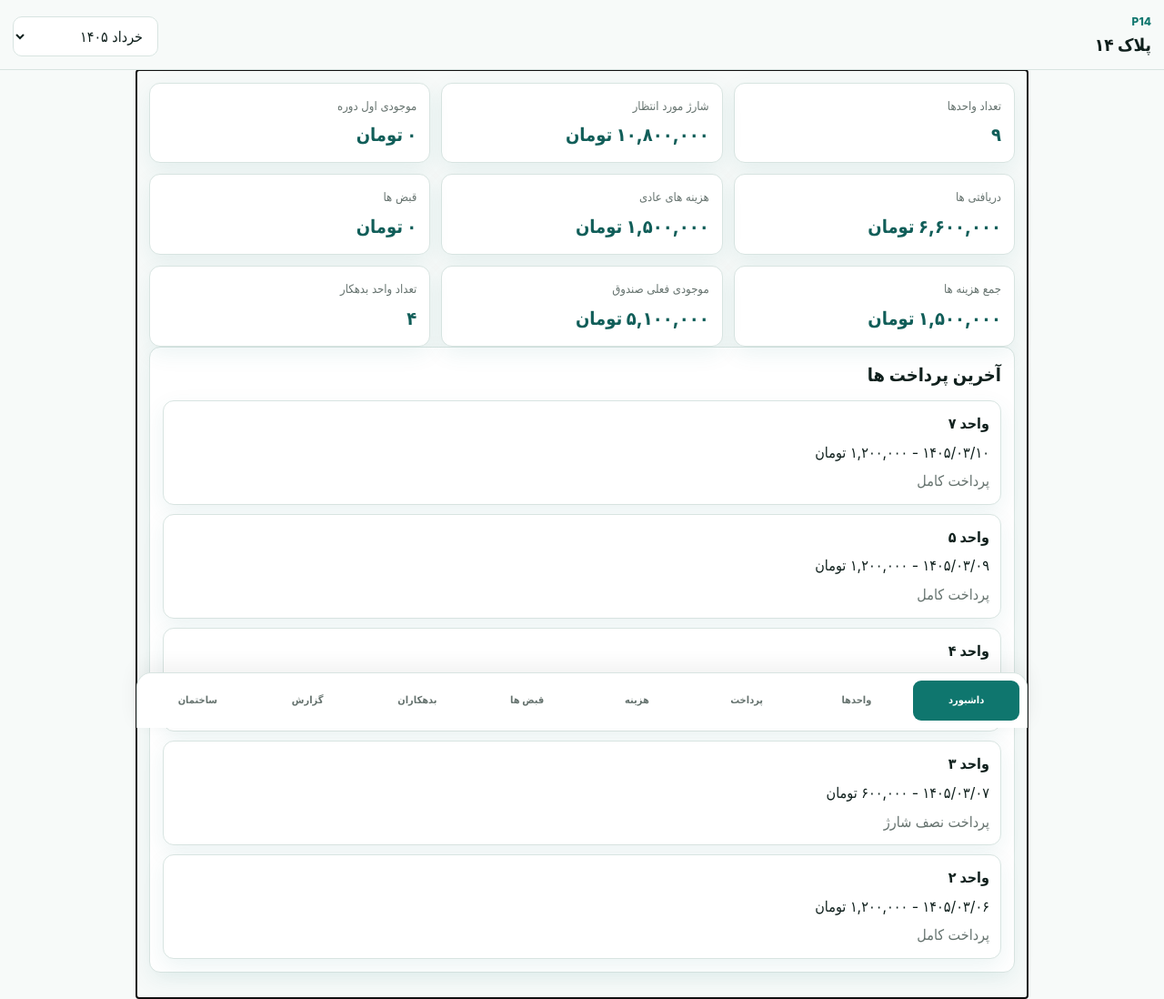
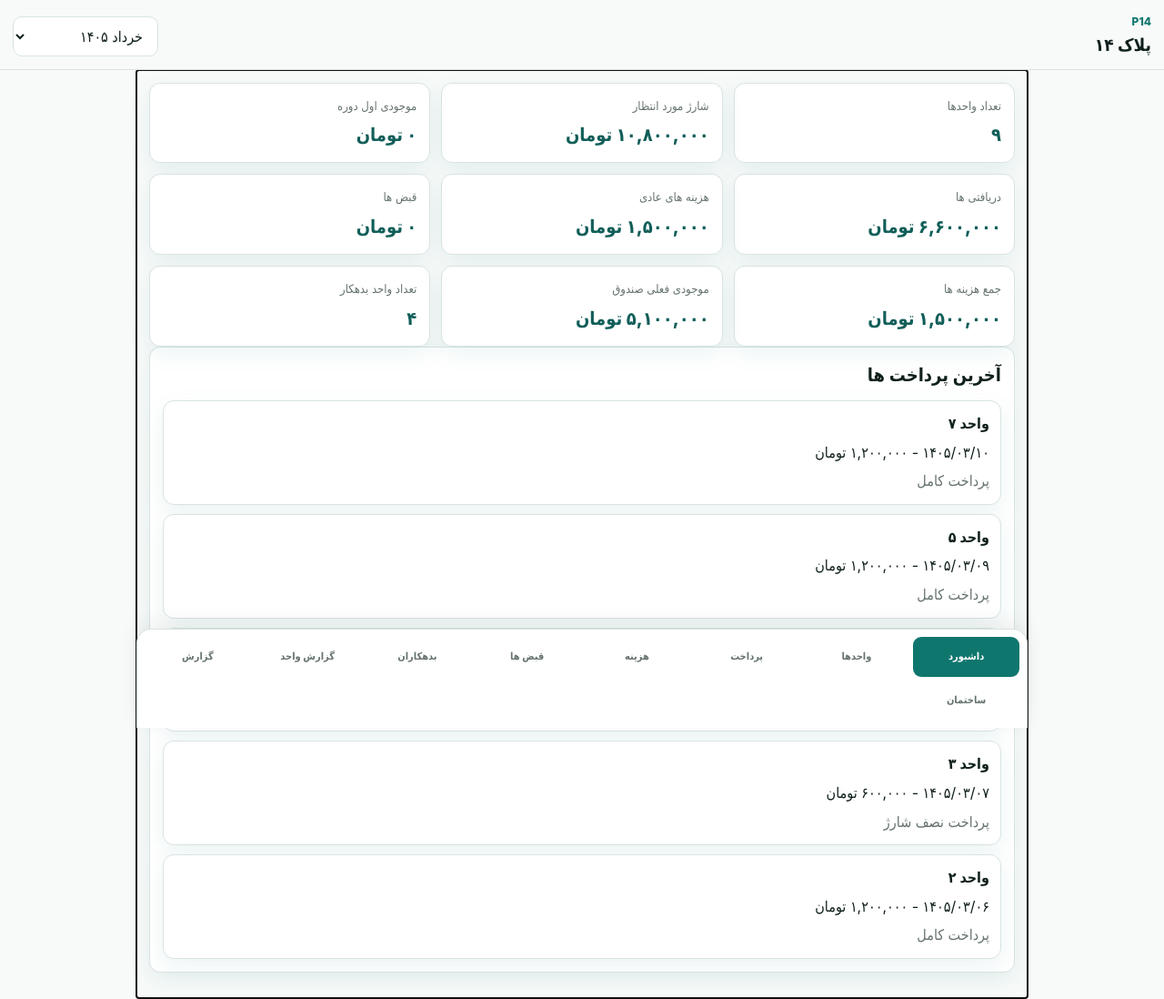
Before and after one commit to aiechoblog/P14-iOS-Building-Manager, a plain HTML site: page pwa/index.html in a window 1280 px wide. Shown: the whole page at 91% size. Drawn offline with Linux system fonts and the light colour scheme.

Commit message:
Update index.html

```diff
--- a/pwa/index.html
+++ b/pwa/index.html
@@ -30,6 +30,7 @@
       <button data-view="expenses">هزینه</button>
       <button data-view="bills">قبض ها</button>
       <button data-view="debtors">بدهکاران</button>
+      <button data-view="unit-statement">گزارش واحد</button>
       <button data-view="report">گزارش</button>
       <button data-view="settings">ساختمان</button>
     </nav>
```
